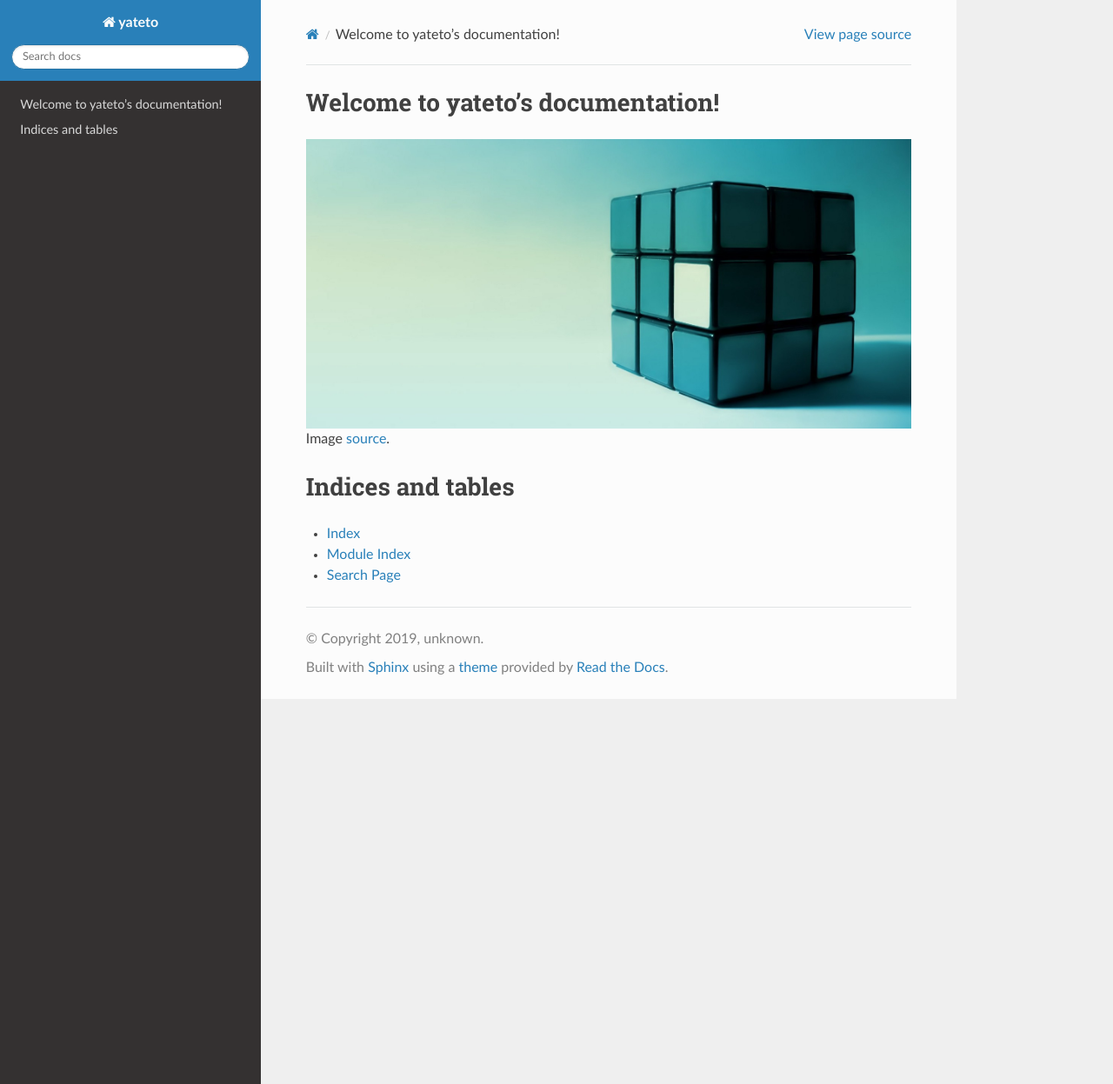
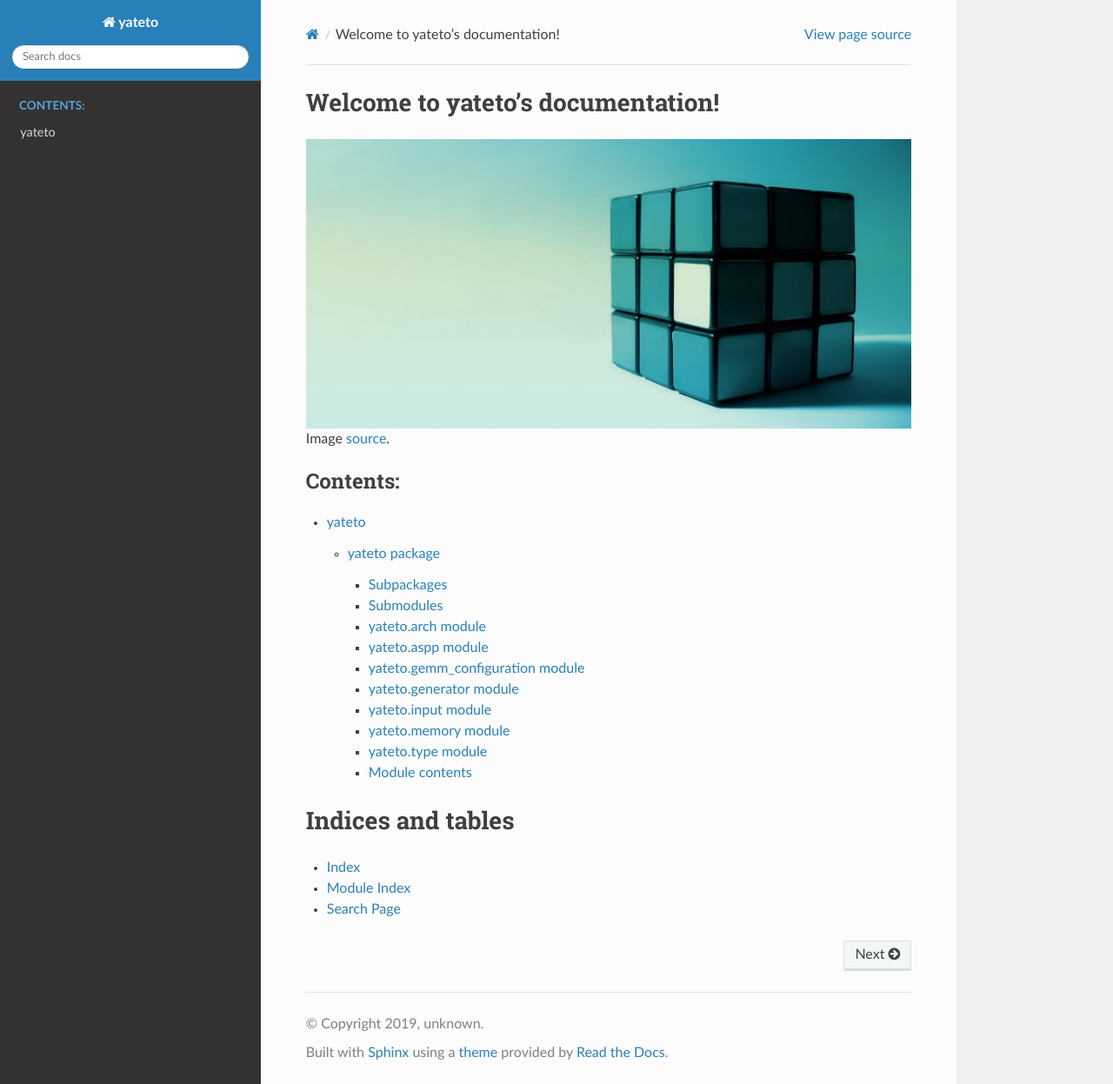
Before and after one commit to SeisSol/yateto, a Sphinx documentation site: the page built from docs/source/index.rst, in a window 1280 px wide and 1247 px high. Shown: the whole window at 87% size. Built offline with Sphinx 7.4.7 and the Read the Docs theme 2.0.0, drawn with Linux system fonts in a browser that asks for light colours; the version number could not be read and is left out; part of the change alters nothing that is shown.

```diff
--- a/docs/source/index.rst
+++ b/docs/source/index.rst
@@ -14,10 +14,10 @@ Image `source
 
 
 .. toctree::
-   :maxdepth: 2
+   :maxdepth: 3
    :caption: Contents:
 
-
+   modules
 
 Indices and tables
 ==================
```
Also changed, not shown: 1 other file.
